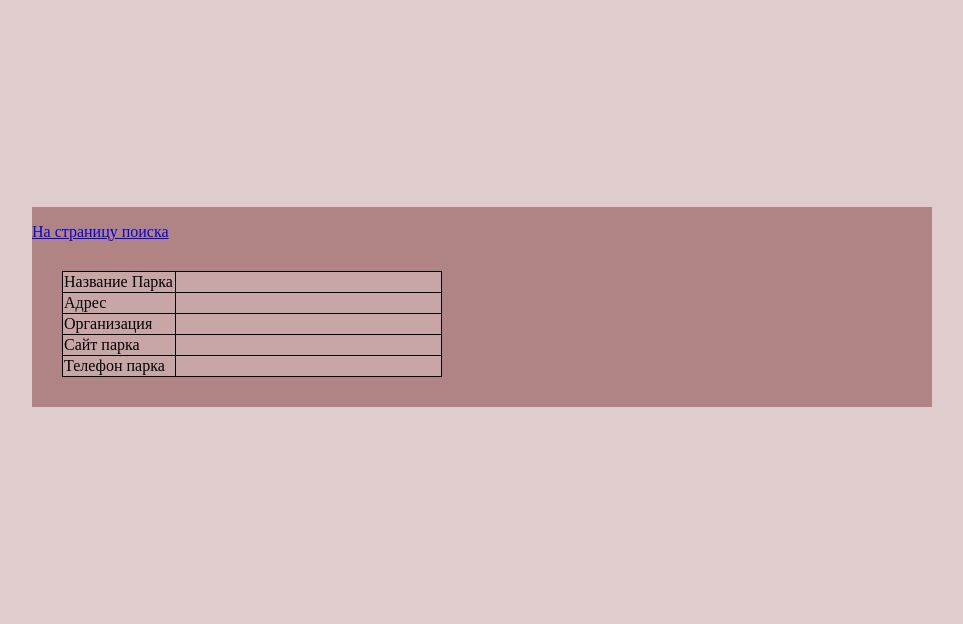
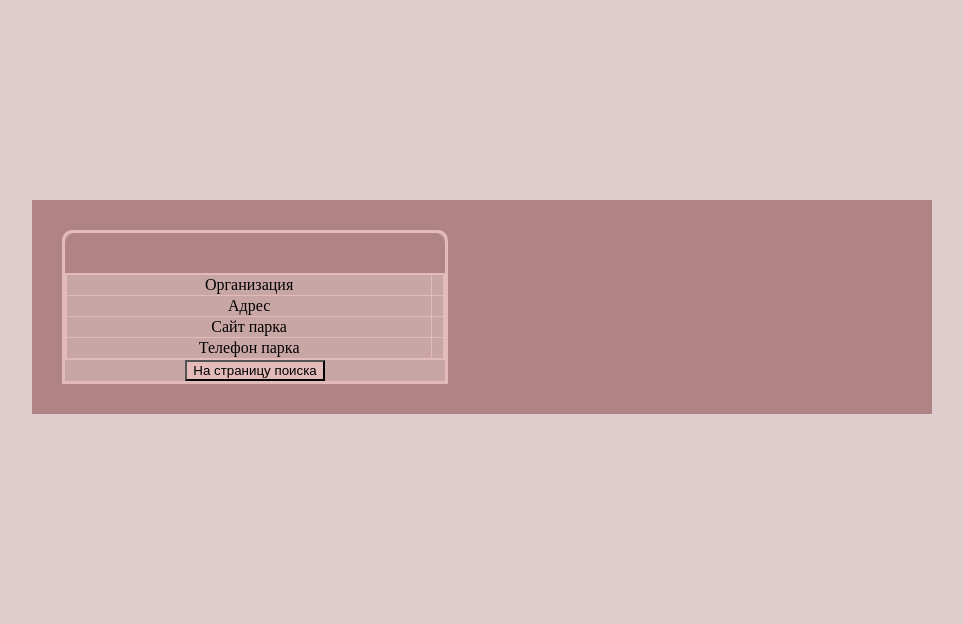
Before and after one commit to Vampirus555/Course_web-app, a PHP site: page /info.php in a window 1280 px wide. Shown: the part 199-823 px from the top of the page, without its empty margins (158-1121 px from the left). Run offline with PHP 8.4, Linux system fonts and the light colour scheme; data that the repository does not hold is empty.

Commit message:
Disign v_2

```diff
--- a/info.php
+++ b/info.php
@@ -16,11 +16,11 @@ while($activity = mysqli_fetch_assoc($result)){
 
     $content1 .= '
     <div class="card">
+            <div class="card_header">
+            '.$activity['CourseName'].'
+            </div>
     <br id="all'.$count.'"/><table>
-        <tr>
-            <td>Название активности</td>
-            <td>'.$activity['CourseName'].'</td>
-        </tr>
+
         <tr>
             <td>Описание</td>
             <td>'.$activity['CoursesDescription'].'</td>
@@ -41,7 +41,7 @@ while($activity = mysqli_fetch_assoc($result)){
     ';
     if(isset($user) && $user != ""){
         $content1 .= '
-        <a href="#close">свернуть</a><a href="#all'.$count.'">развернуть</a>
+        <a href="#close"><button class="margin_5, back">Cвернуть</button></a><a href="#all'.$count.'"><button class="margin_5, back">Развернуть</button></a>
         ';
     }
     $content1 .= "</div>";
@@ -56,31 +56,31 @@ $title = "Сведения";
 
 $content ='
 <div class="info">
-            <a href="main.php"><p>На страницу поиска</p></a>
 
-            <div class="card">
+
+            <div class="park_card">
+                <div class="park_header">
+                '.$info['CommonName'].'
+                </div>
                 <table>
                     <tr>
-                        <td width="110">Название Парка</td>
-                        <td>'.$info['CommonName'].'</td>
+                        <td>Организация</td>
+                        <td>'.$info['BalanceholderComp'].'</td>
                     </tr>
                     <tr>
                         <td>Адрес</td>
                         <td>'.$info['Location'].'</td>
                     </tr>
                     <tr>
-                        <td>Организация</td>
-                        <td>'.$info['BalanceholderComp'].'</td>
-                    </tr>
-                    <tr>
                         <td>Сайт парка</td>
-                        <td>'.$info['ParkWebSite'].'</td>
+                        <td><a href="https://'.$info['ParkWebSite'].'">'.$info['ParkWebSite'].'</a></td>
                     </tr>
                     <tr>
                         <td>Телефон парка</td>
                         <td>'.$info['ParkPhone'].'</td>
                     </tr>
                 </table>
+                <a href="main.php"><button class="margin_5, back">На страницу поиска</button></a>
 
             </div>
 
@@ -88,7 +88,7 @@ $content ='
                 '.$content1.'
             </div>
 
-        </div>
+</div>
 ';
 require("template.php");
 
--- a/main.php
+++ b/main.php
@@ -4,7 +4,7 @@ $title = "Поиск активностей парка";
 $content ='
 <div class="finder">
             <div class="container_header">
-                <p>Узнайте об активностях интересующего вас парка.</p>
+                <p>Узнайте об активностях интересующего вас парка</p>
             </div>
 
                 <form action="info.php" method="POST" class="search-form">
--- a/styles/style.css
+++ b/styles/style.css
@@ -80,7 +80,7 @@ main{
     height: 60px;
     text-align: center;
     color: #f8f4f4;
-    font-size: 20px;
+    font-size: 25px;
 
 }
 
@@ -89,6 +89,22 @@ main{
     text-align: center;
     color: #f8f4f4;
     font-size: 30px;
+    font-weight: 600;
+}
+.park_header{
+    background-color: #B08484;
+    height: 40px;
+    text-align: center;
+    color: #f8f4f4;
+    font-size: 30px;
+    font-weight: 600;
+    border-radius: 10px 10px 0 0;
+}
+.card_header{
+    height: 40px;
+    text-align: center;
+    color: #f8f4f4;
+    font-size: 20px;
 
 }
 .container-header p {
@@ -99,16 +115,26 @@ main{
     background-color: #C9A6A6;
     width: 380px;
     margin: 30px;
-
+    border: 3px solid #E4BBBB;
+    text-align: center;
+}
+.park_card{
+    background-color: #C9A6A6;
+    width: 380px;
+    margin: 30px;
+    border: 3px solid #E4BBBB;
+    border-radius: 10px 10px 0 0;
+    text-align: center;
 }
 
 table{
     width: 100%;
-    border: 1px solid black;
+    border: 2px solid #E4BBBB;
     border-collapse: collapse;
+    text-align: center;
 }
 td{
-    border: 1px solid black;
+    border: 1px solid #E4BBBB;
 }
 
 .auth{
@@ -120,6 +146,10 @@ td{
 .margin_5{
     margin: 5px;
 }
+.back{
+    background-color: #E4BBBB;
+
+}
 
 
 /* чтобы страница "не подпрыгивала" к id */
@@ -127,7 +157,7 @@ td{
     position: fixed;
   }
   [id^="all"]:target + table a[href^="#all"],
-  [id^="all"]:not(:target) + table tbody tr:nth-of-type(n+3),  /* 4 - это порядковый номер tr, после которого строки будут изначально удалены (включительно) */
+  [id^="all"]:not(:target) + table tbody tr:nth-of-type(n+2),  /* 2 - это порядковый номер tr, после которого строки будут изначально удалены (включительно) */
   [id^="all"]:not(:target) + table a[href="#close"] {
     display: none;
   }
```
Also changed, not shown: signup.php (+1 -21 lines).
